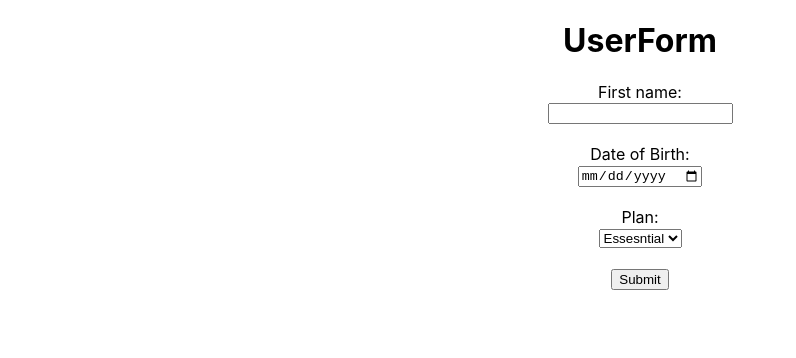
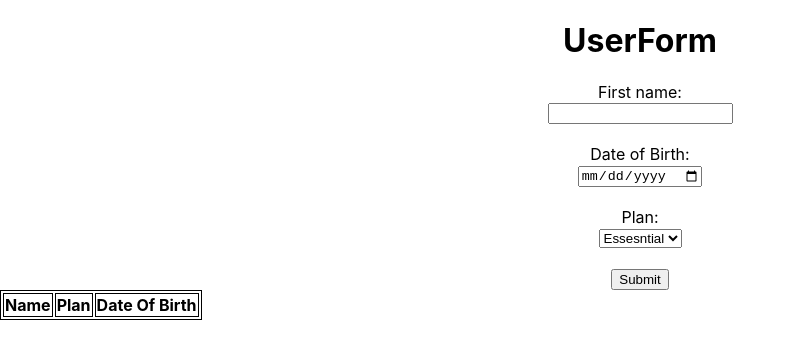
Before and after one commit to sbm1998/NewTask, a React (Create React App) app: page /form in a window 1280 px wide. Shown: the top 358 px of the page, without its empty margins (0-796 px from the left). Built offline with nearby package versions, Linux system fonts and the light colour scheme.

Commit message:
form_data_updated

```diff
--- a/src/Components/UserForm.tsx
+++ b/src/Components/UserForm.tsx
@@ -1,5 +1,4 @@
 import React ,{ChangeEvent, useEffect} from 'react';
-import { isTemplateExpression } from 'typescript';
 import {UsersStore} from '../Stores/Users';
 import {inject,observer} from 'mobx-react';
 import './Style.css';
@@ -12,9 +11,8 @@ type StoreProps = {
 
   }
 
-
 const UserForm:React.FC<Props>= (props)=>{
-  const {setFname,setDob,setPlan,fName,dob,selectedPlan, setUsersPlan,error}=props.UsersStore;
+  const {setFname,setDob,setPlan,username,dob,plan,setUsersPlan,error}=props.UsersStore;
 
   const handleFname=(e:ChangeEvent<HTMLInputElement>)=>{
     setFname(e.target.value);
@@ -22,38 +20,31 @@ const UserForm:React.FC<Props>= (props)=>{
 
   const handleDob=(e:ChangeEvent<HTMLInputElement>)=>{
     setDob(e.target?.valueAsDate);
-    console.log(e);
+
   }
 
   const handlePlan=((event: React.ChangeEvent<HTMLSelectElement>)=>{
      setPlan(event.target.value);
-    console.log(event);
-
   })
 
   const handleValidation=(e:React.MouseEvent<HTMLInputElement, MouseEvent>)=>{
     e.preventDefault();
-    if(fName.length<3 || fName.length>15 ){
+    if(username.length<3 || username.length>15 ){
       props.UsersStore.errorForm("Enter name in proper length")
       return;
     }
     const userFormData={
-      fName,dob,selectedPlan
+      username,dob,plan
     }
    const getLocalUser= localStorage.getItem("user");
    let parseUserData=getLocalUser ? JSON.parse(getLocalUser):[];
    parseUserData.push(userFormData);
-     console.log("getData",getLocalUser);
-    console.log("parseData",parseUserData)
 
-
-    localStorage.setItem("user",JSON.stringify(parseUserData));
+   localStorage.setItem("user",JSON.stringify(parseUserData));
     // console.log(userFormData)
-
-
-
-
   }
+   const getLocalUser= localStorage.getItem("user");
+   let parseUserData=getLocalUser ? JSON.parse(getLocalUser):[];
   useEffect(()=>{
     setUsersPlan();
   },[])
@@ -62,13 +53,12 @@ const UserForm:React.FC<Props>= (props)=>{
   <form>
    <h1>UserForm</h1>
    <label htmlFor="fname">First name:</label><br />
-   <input type="text" id="fname" name="fname" onChange={handleFname} value={fName} required/><br/><br/>
+   <input type="text" id="fname" name="fname" onChange={handleFname} value={username} required/><br/><br/>
    <div>{error}</div>
    <label htmlFor="dob">Date of Birth:</label><br />
-   <input type="date"  name="date" onChange={handleDob} required/><br/> <br/>
+   <input type="date"  name="date" onChange={handleDob}   required/><br/> <br/>
    <label htmlFor="plan">Plan:</label><br />
-
-   <select onChange={handlePlan} value={selectedPlan}>
+   <select onChange={handlePlan} value={plan}>
      {props.UsersStore.planData.map((item)=>{
      return ( <option key={item}>{item}</option>
 
@@ -76,9 +66,41 @@ const UserForm:React.FC<Props>= (props)=>{
    </select><br /><br />
    <input type="submit" value="Submit" onClick={handleValidation}/>
   </form>
+
+   <div>
+                <table>
+                    <thead>
+                        <tr>
+                        <th>
+                            Name
+                        </th>
+                        <th>
+                            Plan
+                            </th>
+                            <th>
+                                Date Of Birth
+                            </th>
+                            </tr>
+                    </thead>
+                    <tbody>
+
+                        {parseUserData.map((item:any)=>{
+                          return( <tr>
+                           <td> {item.username}</td>
+
+                           <td>{item.plan}</td>
+
+                           <td>{item.dob}</td>
+
+                           </tr>)
+
+                        })}
+                    </tbody>
+                </table>
+
+            </div>
         </>
     )
 }
 
-
 export default inject('UsersStore')(observer(UserForm));
--- a/src/Stores/Users.ts
+++ b/src/Stores/Users.ts
@@ -28,9 +28,9 @@ export class UsersStore {
      users:Users=[];
      loadingUser= false;
      searchText="";
-     fName="";
+     username="";
      dob:Date | null =null;
-     selectedPlan="";
+     plan="";
      searchResult:Users=[];
      error="";
      planData:string[]=[];
@@ -49,9 +49,12 @@ export class UsersStore {
         })
 
     }
+    @action localStorageFormData=()=>{
+
+    }
 
     @action setLoading(state:boolean){
-           this.loadingUser=state
+       this.loadingUser=state
     }
 
     @action filterUserData(data: ResponseUserType[]) {
@@ -105,7 +108,7 @@ export class UsersStore {
     }
 
     @action setFname=(name:string)=>{
-        this.fName=name;
+        this.username=name;
 
     }
     @action setDob=(date:Date | null)=>{
@@ -113,7 +116,7 @@ export class UsersStore {
     }
 
     @action setPlan=(planValue:string)=>{
-        this.selectedPlan=planValue;
+        this.plan=planValue;
     }
 
     @action errorForm=(value:string)=>{
@@ -125,7 +128,6 @@ export class UsersStore {
         "Bussiness","Standard","Student","Bronze","Starter"];
     }
 
-
 }
 
 const store=new UsersStore();
```
